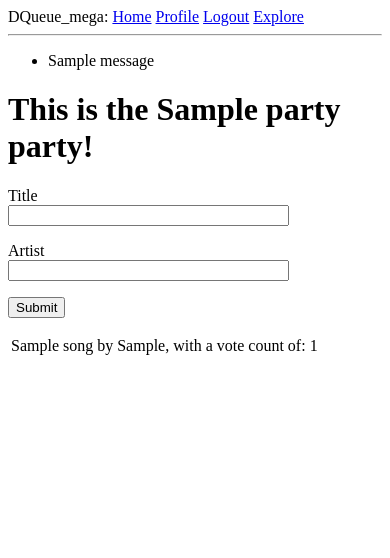
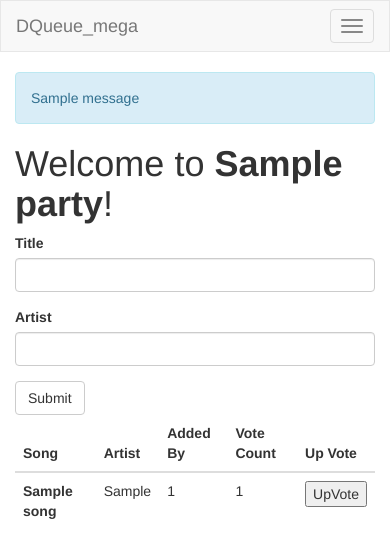
Before and after one commit to ntorba/DQueue_mega, a Flask app: page /party/1 in a window 390 px wide. Shown: the top 558 px of the page. Run offline with Flask 2, Linux system fonts and the light colour scheme; a user stored in the database is signed in; tables that the repository leaves empty hold one stand-in row (values such as "Sample post"); one stand-in notice (Sample message) is shown; some libraries are stand-ins or nearby versions.

Commit message:
Add Songs Table on Party Pages

```diff
--- a/app/routes.py
+++ b/app/routes.py
@@ -149,8 +149,8 @@ def unfollow(username):
 @app.route('/party/<party_id>', methods = ['GET', 'POST'])
 @login_required
 def view_party(party_id):
-    print('LOOOOKKKK EHRERER')
-    print(type(party_id))
+    #print('LOOOOKKKK EHRERER')
+    #print(type(party_id))
     party = Party.query.filter_by(id=party_id).first_or_404()
     songs = Song.query.filter_by(party_id=int(party_id)).all()
     form = AddASongForm()
@@ -164,16 +164,14 @@ def view_party(party_id):
 
     return render_template('party.html',form=form, party=party,party_id = party_id, songs=songs)
 
-# @app.route('/songs/<party_id>', methods=['GET', 'POST'])
-# @login_required
-# def add_song(party_id):
-#     form = AddASongForm()
-#     if form.validate_on_submit():
-#         song_data = {'owner_id': current_user.id, 'title':form.title.data,'artist': form.artist.data, 'party_id':party_id, 'vote_count':'1'}
-#         s = Song(song_data)
-#         db.session.add(p)
-#         db.session.commit()
-#         flash('Your song has been added to the Party')
-#         return redirect(url_for('view_party', party_id))
-#
-#     return render_template('party.html', party=party,party_id = party_id)
+#hacky way to upvote a song
+@app.route('/party/<int:party_id>/<int:song_id>', methods=['POST'])
+@login_required
+def song_vote(party_id, song_id):
+    song = Song.query.filter_by(party_id = party_id).filter_by(id=song_id).first()
+    #print('LOOK RIGHT THE FUCK HERE')
+    song.vote_count+=1
+    db.session.add(song)
+    db.session.commit()
+    flash('You voted for {}'.format(song.title))
+    redirect(url_for('view_party', party_id=party_id))
--- a/app/templates/404.html
+++ b/app/templates/404.html
@@ -1,6 +1,6 @@
 {% extends "base.html" %}
 
-{% block content %}
+{% block app_content %}
     <h1>File Not Found</h1>
     <p><a href="{{ url_for('index') }}">Back</a></p>
 {% endblock %}
--- a/app/templates/base.html
+++ b/app/templates/base.html
@@ -1,33 +1,55 @@
-<html>
-    <head>
-      {% if title %}
-      <title>{{ title }} - DQueue_mega</title>
-      {% else %}
-      <title>Welcome to DQueue_mega</title>
-      {% endif %}
-    </head>
-    <body>
-        <div>
-          DQueue_mega:
-          <a href="{{url_for('index')}}">Home</a>
-          {% if current_user.is_anonymous %}
-          <a href="{{url_for('login')}}">Login</a>
-          {% else %}
-          <a href="{{ url_for('user', username=current_user.username) }}">Profile</a>
-          <a href="{{url_for('logout')}}">Logout</a>
-          {% endif %}
-          <a href="{{url_for('explore')}}"> Explore </a>
+{% extends 'bootstrap/base.html' %}
+
+{% block styles %}
+{{ super() }}
+<link type="text/css rel="stylesheet" href="{{ url_for('static', filename='party.css') }}"/>
+{% endblock %}
+
+{% block title %}
+    {% if title %}{{ title }} - DQueue_mega{% else %} Welcome to DQueue_mega {% endif %}
+{% endblock %}
+
+{% block navbar %}
+<nav class="navbar navbar-default">
+    <div class="container">
+        <div class="navbar-header">
+            <button type="button" class="navbar-toggle collapsed" data-toggle="collapse" data-target="#bs-example-navbar-collapse-1" aria-expanded="false">
+                <span class="sr-only">Toggle navigation</span>
+                <span class="icon-bar"></span>
+                <span class="icon-bar"></span>
+                <span class="icon-bar"></span>
+            </button>
+            <a class="navbar-brand" href="{{ url_for('index') }}">DQueue_mega</a>
         </div>
-        <hr>
+        <div class="collapse navbar-collapse" id="bs-example-navbar-collapse-1">
+               <ul class="nav navbar-nav">
+                   <li><a href="{{ url_for('index') }}">Home</a></li>
+                   <li><a href="{{ url_for('explore') }}">Explore</a></li>
+               </ul>
+               <ul class="nav navbar-nav navbar-right">
+                    {% if current_user.is_anonymous %}
+                    <li><a href="{{ url_for('login') }}">Login</a></li>
+                    {% else %}
+                    <li><a href="{{ url_for('user', username=current_user.username) }}">Profile</a></li>
+                    <li><a href="{{ url_for('logout') }}">Logout</a></li>
+                    {% endif %}
+                </ul>
+            </div>
+        </div>
+    </nav>
+{% endblock %}
+
+{% block content %}
+    <div class="container">
         {% with messages = get_flashed_messages() %}
         {% if messages %}
-        <ul>
             {% for message in messages %}
-            <li>{{ message }}</li>
+            <div class="alert alert-info" role="alert">{{ message }}</div>
             {% endfor %}
-        </ul>
         {% endif %}
         {% endwith %}
-        {% block content %}{% endblock %}
-    </body>
-</html>
+
+        {# application content needs to be provided in the app_content block #}
+        {% block app_content %}{% endblock %}
+    </div>
+{% endblock %}
--- a/app/templates/party.html
+++ b/app/templates/party.html
@@ -1,34 +1,34 @@
 {% extends "base.html" %}
+{% import 'bootstrap/wtf.html' as wtf %}
 
-{% block content %}
-<h1>This is the {{ party.title }} party!</h1>
+{% block app_content %}
+<h1>Welcome to <b>{{ party.title }}</b>!</h1>
+<div class="row">
+    <div class="col-md-4">
+        {{ wtf.quick_form(form) }}
+    </div>
+</div>
 
-<form action="" method="post">
-  {{ form.hidden_tag() }}
-  <p>
-    {{ form.title.label }} <br>
-    {{ form.title(size=32) }} <br>
-    {% for error in form.title.errors %}
-    <span style="color: red;">[{{ error }}]</span>
-    {% endfor %}
-  </p>
-  <p>
-    {{ form.artist.label }} <br>
-    {{ form.artist(size=32) }} <br>
-    {% for error in form.title.errors %}
-    <span style="color: red;">[{{ error }}]</span>
-    {% endfor %}
-  </p>
-  <p>{{ form.submit() }}</p>
-</form>
-
-{% for song in songs %}
-<table>
-  <tr valign="top">
-    <td>
-      {{ song.title }} by {{ song.artist }}, with a vote count of: {{song.vote_count}}
-  </td>
-</tr>
+<table class="table">
+  <thead>
+    <tr>
+      <th scope="col">Song</th>
+      <th scope="col">Artist</th>
+      <th scope="col">Added By</th>
+      <th scope="col">Vote Count</th>
+      <th scope="col">Up Vote</th>
+    </tr>
+  </thead>
+  <tbody>
+  {% for song in songs %}
+    <tr>
+      <th scope="row">{{ song.title }}</th>
+      <td>{{ song.artist }}</td>
+      <td>{{ song.owner_id }} </td>
+      <td> {{song.vote_count}} </td>
+      <td><button type='submit' href={{'http://127.0.0.1:5000/{}/{}'.format(party.id, song.id)}}> UpVote</button></td>
+    </td>
+  </tr>
+  {% endfor %}
 </table>
-{% endfor %}
 {% endblock %}
```
Also changed, not shown: app/static/css/party.css (added, +39 -0 lines), app/templates/index.html (+9 -5 lines), app/templates/register.html (+7 -33 lines).
